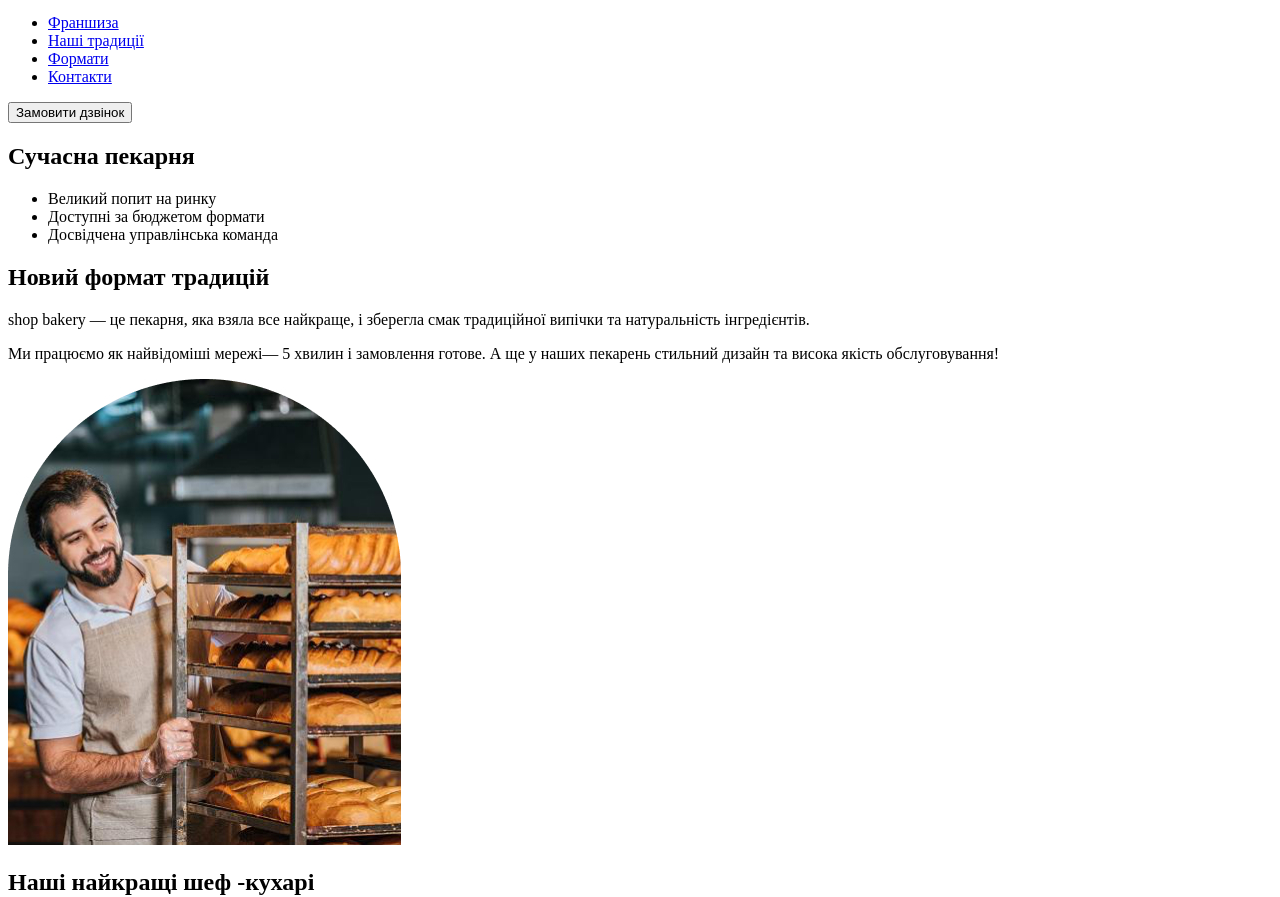
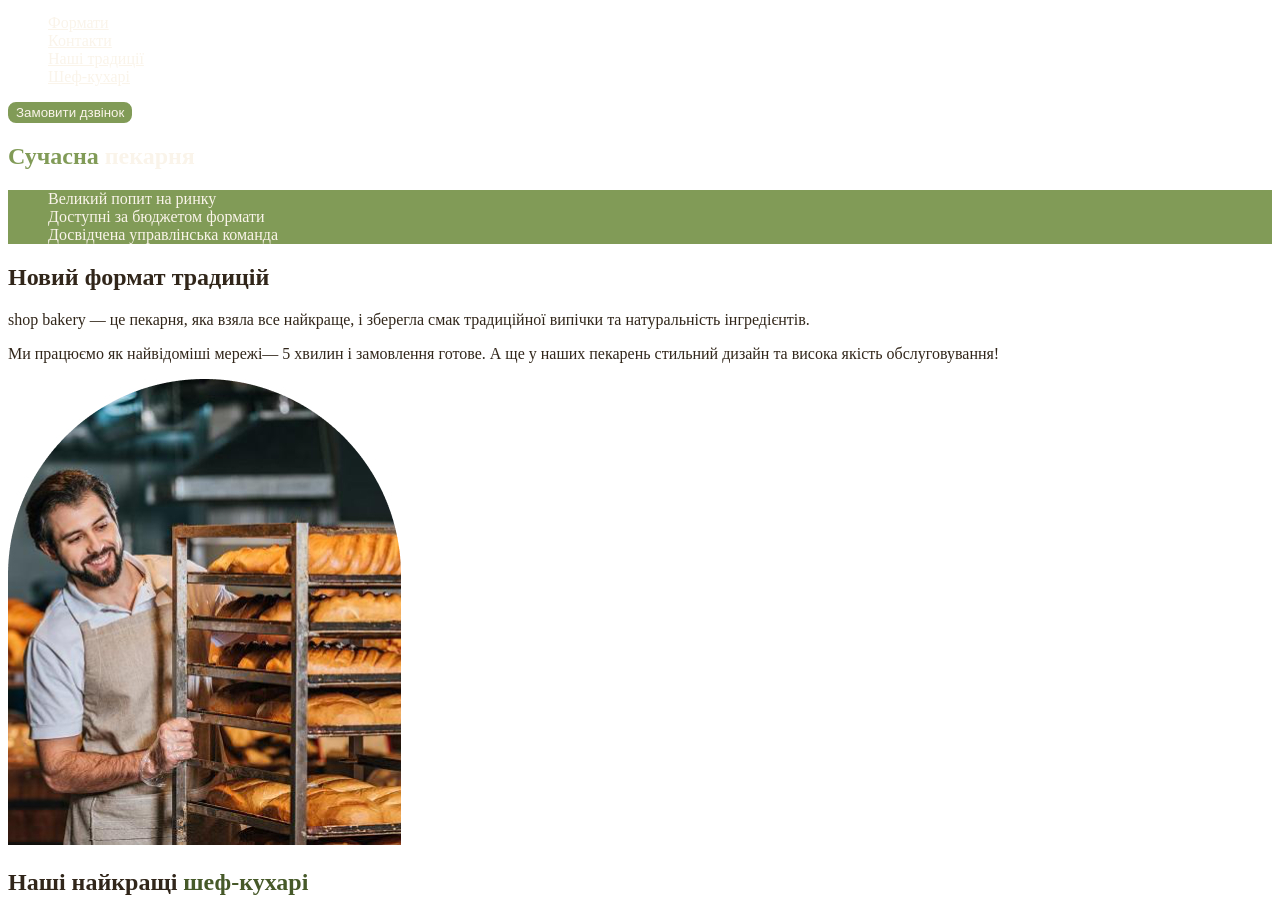
Before and after one commit to Olha-Fokanova/Genius-FullStack-Bakery-Landing, a plain HTML site: page index.html in a window 1280 px wide. Shown: the part 60-957 px from the top of the page. Drawn offline with Linux system fonts and the light colour scheme.

Commit message:
Added styles.css and css variables

```diff
--- /dev/null
+++ b/css/styles.css
@@ -0,0 +1,57 @@
+:root {
+    --color-brand-light: #819b57;
+    --color-brand-dark: #465929;
+    --color-primary-light: #FAF4EA;
+    --color-primary-dark: #31261A;
+}
+
+body {
+    color: var(--color-primary-dark);
+}
+
+/* Base */
+ul {
+    list-style-type: none;
+}
+
+/* Button */
+.button {
+    color: var(--color-primary-light);
+    background-color: var(--color-brand-light);
+    border: 2px solid var(--color-brand-light);
+    border-radius: 8px;
+    cursor: pointer;
+}
+
+.button:hover {
+    background-color: transparent;
+    color: var(--color-brand-dark);
+}
+
+/* Link */
+.link {
+    color: var(--color-primary-light);
+}
+
+.link:hover {
+    color: var(--color-brand-light);
+}
+
+/* Hero */
+.hero-title {
+    color: var(--color-primary-light);
+}
+
+.hero-title .accent {
+    color: var(--color-brand-light);
+}
+
+/* Advantages */
+.advantages-list {
+    background-color: var(--color-brand-light);
+    color: var(--color-primary-light);
+}
+
+.section-title .accent {
+    color: var(--color-brand-dark);
+}
--- a/index.html
+++ b/index.html
@@ -5,34 +5,35 @@
     <meta charset="UTF-8">
     <meta name="viewport" content="width=device-width, initial-scale=1.0">
     <title>Сучасна пекарня</title>
+    <link rel="stylesheet" href="./css/styles.css">
 </head>
 
 <body>
     <header>
         <nav>
-            <a>
+            <a href="./index.html">
                 <img src="images/logo.svg" alt="Логотип сучасної пекарні">
             </a>
             <ul>
-                <li><a href="#">Франшиза</a></li>
-                <li><a href="#">Наші традиції</a></li>
-                <li><a href="#">Формати</a></li>
-                <li><a href="#">Контакти</a></li>
+                <li><a class="link" href="#formats-section">Формати</a></li>
+                <li><a class="link" href="#contact-section">Контакти</a></li>
+                <li><a class="link" href="#traditions-section">Наші традиції</a></li>
+                <li><a class="link" href="#chefs-section">Шеф-кухарі</a></li>
             </ul>
         </nav>
-        <button type="button">Замовити дзвінок</button>
+        <button class="button" type="button">Замовити дзвінок</button>
     </header>
     <main>
         <section>
-            <h1>Сучасна пекарня</h1>
+            <h1 class="hero-title"><span class="accent">Сучасна</span> пекарня</h1>
         </section>
-        <section>
-            <ul>
+        <section id="traditions-section">
+            <ul class="advantages-list">
                 <li>Великий попит на ринку</li>
                 <li>Доступні за бюджетом формати</li>
                 <li>Досвідчена управлінська команда</li>
             </ul>
-            <h2>Новий формат традицій</h2>
+            <h2 class="section-title">Новий формат традицій</h2>
             <p><span>shop bakery</span> — це пекарня, яка взяла все найкраще, і зберегла смак традиційної випічки та
                 натуральність
                 інгредієнтів.</p>
@@ -43,9 +44,10 @@
             </p>
             <img src="images/bakerman.jpg" alt="Чоловік-пекар дивиться на батони з посмішкою">
         </section>
-        <section>
-            <h2>Наші найкращі
-                шеф -кухарі</h2>
+        <section id="chefs-section">
+            <h2 class="section-title">Наші найкращі
+                <span class="accent">шеф-кухарі</span>
+            </h2>
             <ul>
                 <li>
                     <article>
@@ -71,8 +73,8 @@
 
 
         </section>
-        <section>
-            <h2>Формати</h2>
+        <section id="formats-section">
+            <h2 class="section-title">Формати</h2>
             <ul>
                 <li>
                     <article>
@@ -91,17 +93,21 @@
                 </li>
             </ul>
         </section>
-        <section>
-            <h2>Приєднуйся до
+        <section id="contact-section">
+            <h2 class="section-title">Приєднуйся до
                 мережі пекарень</h2>
+            <iframe
+                src="https://www.google.com/maps/embed?pb=!1m18!1m12!1m3!1d2540.1640531314047!2d30.491233500000003!3d50.4566697!2m3!1f0!2f0!3f0!3m2!1i1024!2i768!4f13.1!3m3!1m2!1s0x40d4ce637bfe1717%3A0x5370c2254ad1b952!2z0YPQuy4g0KHQtdGH0LXQstGL0YUg0KHRgtGA0LXQu9GM0YbQvtCyLCA1NCwg0JrQuNC10LIsIDAyMDAw!5e0!3m2!1sru!2sua!4v1700384798380!5m2!1sru!2sua"
+                width="603" height="595" allowfullscreen="" loading="lazy"
+                referrerpolicy="no-referrer-when-downgrade"></iframe>
         </section>
     </main>
     <footer>
         <nav>
             <a href=""><img src="images/logo.svg" alt="Логотип сучасної пекарні"></a>
             <ul>
-                <li><a href="#">Франшиза</a></li>
                 <li><a href="#">Наші традиції</a></li>
+                <li><a href="#">Шеф-кухарі</a></li>
                 <li><a href="#">Формати</a></li>
                 <li><a href="#">Контакти</a></li>
             </ul>
@@ -124,7 +130,7 @@
                 </li>
             </ul>
             <a href="#" target="_blank">Політика конфіденційності</a>
-            <p>© 2022 Дані захищені</p>
+            <p>&copy; 2022 Дані захищені</p>
         </address>
     </footer>
 </body>
```
